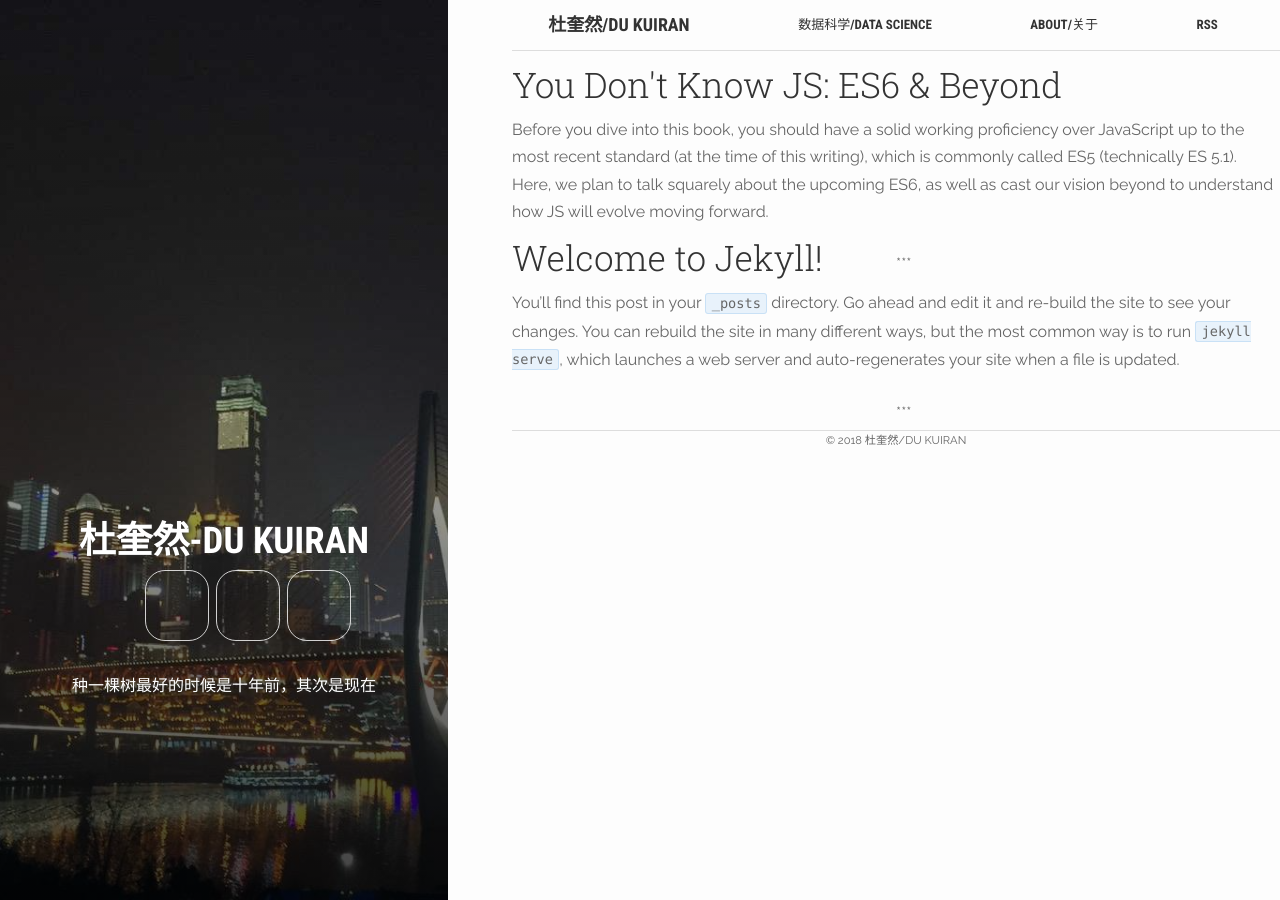
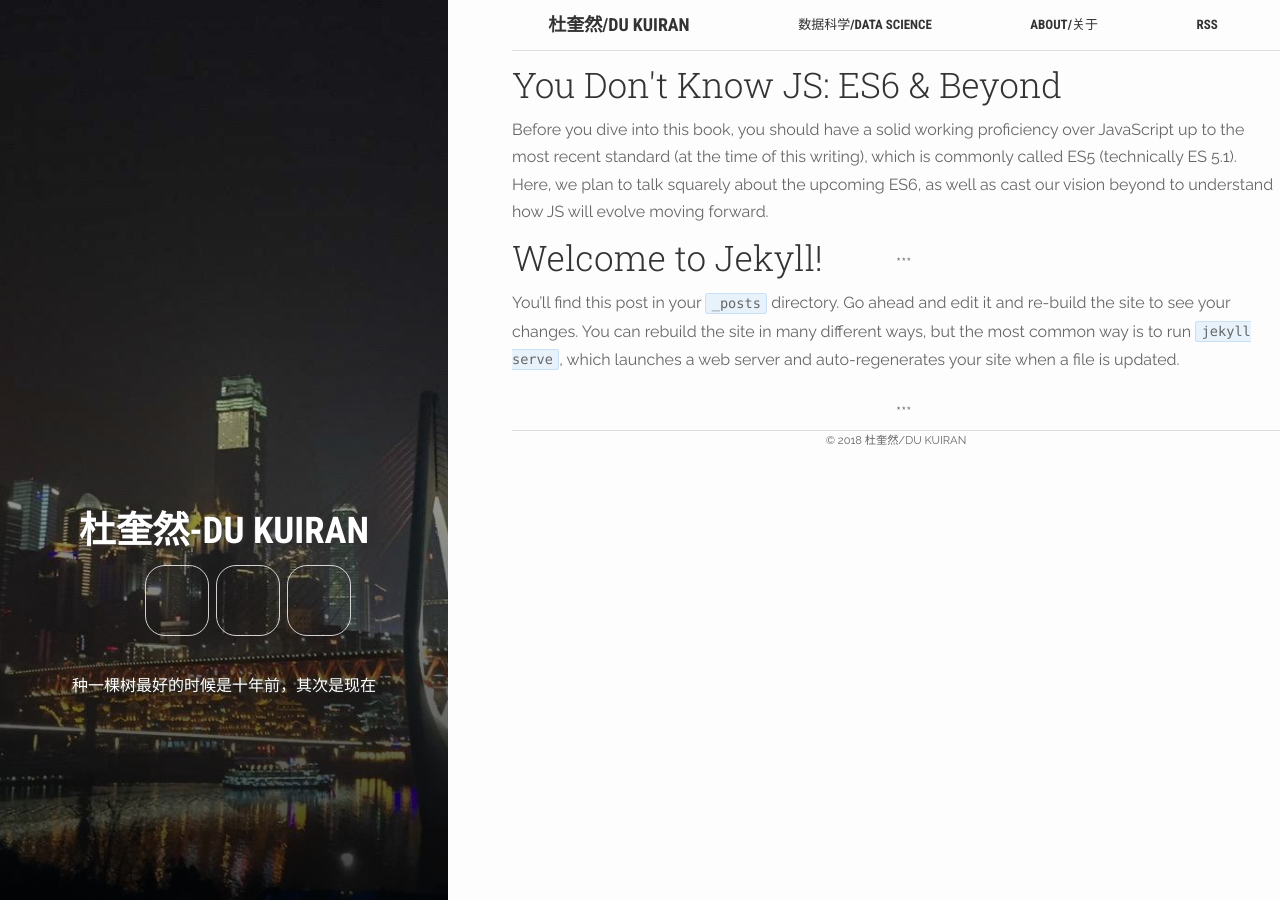
Before and after one commit to dukuiran/dukuiran.github.io, a Jekyll site: the page built from index.html, in a window 1280 px wide. Built offline with Jekyll 4.4.1, drawn with Linux system fonts in a browser that asks for light colours; some web fonts are replaced.

Commit message:
Update main.scss

```diff
--- a/assets/css/main.scss
+++ b/assets/css/main.scss
@@ -16,3 +16,10 @@
 @import "uno";
 @import "tables";
 @import "monokai";
+
+
+.btn,
+.navigation__item a {
+  margin: 5px 0;
+  white-space: nowrap;
+}
```
